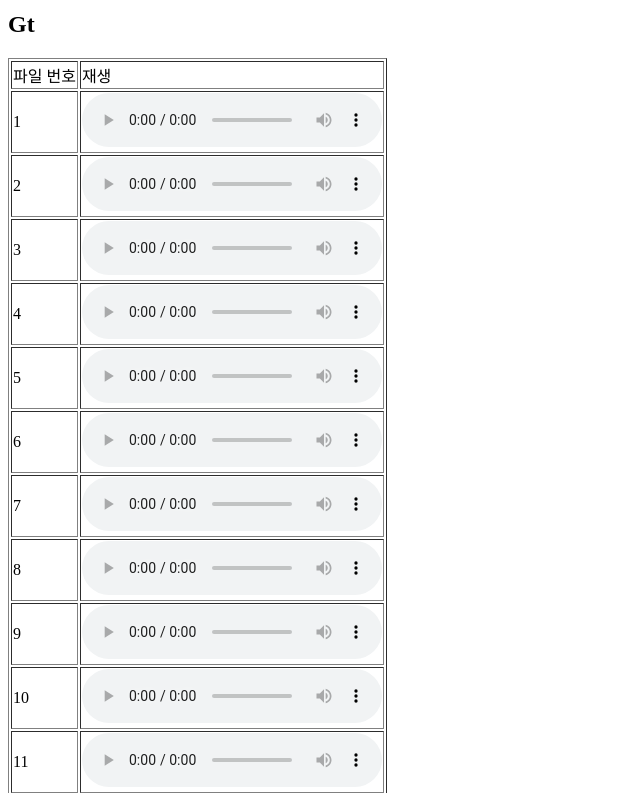
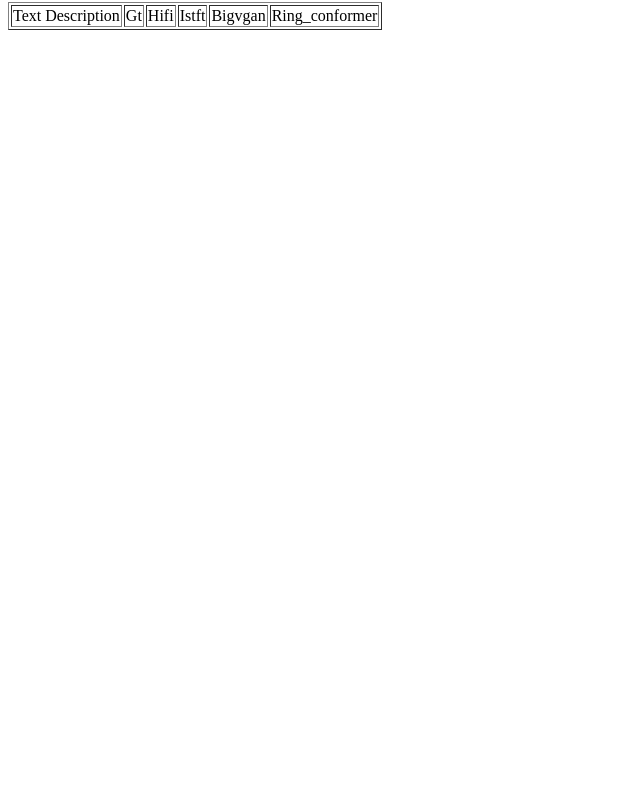
Before and after one commit to seongho608/seongho608.github.io, a plain HTML site: page index.html in a window 1280 px wide. Shown: the part 78-871 px from the top of the page, without its empty margins (0-640 px from the left). After the commit the page ends 800 px from the top, so only its background shows below. Drawn offline with Linux system fonts and the light colour scheme.

Commit message:
add audio samples

```diff
--- a/index.html
+++ b/index.html
@@ -2,49 +2,76 @@
 <html lang="en">
 <head>
     <meta charset="UTF-8">
-    <title>음성 샘플</title>
+    <title>Ring_VITS Demo</title>
 </head>
 <body>
-    <h1>음성 샘플 페이지</h1>
+    <h1>Ring_VITS Demo</h1>
 
     <div id="audioTables"></div>
 
     <script>
         const models = ['gt', 'hifi', 'istft', 'bigvgan', 'ring_conformer'];
         const numFiles = 30; // 각 디렉토리에 있는 파일 수
+        const textx = ["it is not possible to state with scientific certainty that a particular small group of fibers come from a certain piece of clothing",
+            "we have reached into the heart of the problem which is to provide such annual earnings for the lowest paid worker as will meet his minimum needs.",
+            "to select a sufficiently spacious piece of ground, and erect a prison which from foundations to roofs should be in conformity with the newest ideas.",
+            "it was hoped that their rulers would hire accommodation in the county prisons, and that the inferior establishments would in course of time disappear.",
+            "and this particular official took excellent care to select as residents for his own ward those most suitable from his own point of view.",
+            "The window was approximately one hundredtwenty feet away.",
+            "It is now possible for Presidents to travel the length and breadth of a land far larger than the United States",
+            "to inquire into and report upon the several jails and houses of correction in the counties, cities, and corporate towns within England and Wales",
+            "These were either satisfied with a makeshift, and modified existing buildings, without close regard to their suitability, or for a long time did nothing at all.",
+            "A number of people who resembled some of those in the photographs were placed under surveillance at the Trade Mart.",
+            "The boy declared he saw no one, and accordingly passed through without paying the toll of a penny.",
+            "But he did not like the risk of entering a room by the fireplace, and the chances of detection it offered.",
+            "the position of our Society that a work of utility might be also a work of art, if we cared to make it so.",
+            "Although all of the shots were a few inches high and to the right of the target,",
+            "nineteen dollars, ninety-five cents, plus one dollar, twenty-seven cents shipping charge, had been collected from the consignee, Hidell.",
+            "he left his wedding ring in a cup on the dresser in his room. He also left one hundred seventy dollars in a wallet in one of the dresser drawers.",
+            "There should be at least a full and fair trial given to these means of ending industrial warfare;",
+            "during which time a host of witnesses were examined, and the committee presented three separate reports,",
+            "During November the Dallas papers reported frequently on the plans for protecting the President, stressing the thoroughness of the preparations.",
+            "Two weeks pass, and at last you stand on the eastern edge of the plateau",
+            "The books and journals he was to keep were minutely specified, and his constant presence in or near the jail was insisted upon.",
+            "The bank enjoyed an excellent reputation, it had a good connection, and was supposed to be perfectly sound.",
+            "The keeper tries to appear unmoved, but his eye wanders anxiously over the combustible assembly.",
+            "There were at the moment in Newgate six convicts sentenced to death for forging wills.",
+            "The poorer prisoners were not in abject want, as in other prisons,",
+            "who was one of the first witnesses to alert the police to the Depository as the source of the shots, as has been discussed in chapter three.",
+            "There were others less successful.",
+            "Many years were to elapse before these objections should be fairly met and universally overcome.",
+            "Examination of the cartridge cases found on the sixth floor of the Depository Building",
+            "who were each required to send so large a number to Babylon, that in all there were collected no fewer than fifty thousand."
+        ]
 
         const container = document.getElementById('audioTables');
 
+        const mainTable = document.createElement('table');
+        mainTable.border = "1";
+        container.appendChild(mainTable);
+
+        const headerRow = mainTable.insertRow();
+        const descriptionHeaderCell = headerRow.insertCell();
+        descriptionHeaderCell.textContent = "Text Description";
         models.forEach(model => {
-            const modelHeader = document.createElement('h2');
-            modelHeader.textContent = model.charAt(0).toUpperCase() + model.slice(1);
-            container.appendChild(modelHeader);
+            const headerCell = headerRow.insertCell();
+            headerCell.textContent = model.charAt(0).toUpperCase() + model.slice(1);
+        });
 
-            const table = document.createElement('table');
-            table.border = "1";
-
-            const headerRow = table.insertRow();
-            const headerCell1 = headerRow.insertCell();
-            headerCell1.textContent = "파일 번호";
-            const headerCell2 = headerRow.insertCell();
-            headerCell2.textContent = "재생";
-
-            for (let i = 1; i <= numFiles; i++) {
-                const row = table.insertRow();
-                const cell1 = row.insertCell();
-                cell1.textContent = i;
-
-                const cell2 = row.insertCell();
+        texts.forEach((text, index) => {
+            const row = mainTable.insertRow();
+            const descriptionCell = row.insertCell();
+            descriptionCell.textContent = text;
+            models.forEach(model => {
+                const cell = row.insertCell();
                 const audio = document.createElement('audio');
                 audio.controls = true;
                 const source = document.createElement('source');
-                source.src = `audio_samples/${model}/${i}.wav`;
+                source.src = `audio_samples/${model}/${index + 1}.wav`; // Adjust path as needed
                 source.type = 'audio/wav';
                 audio.appendChild(source);
-                cell2.appendChild(audio);
-            }
-
-            container.appendChild(table);
+                cell.appendChild(audio);
+            });
         });
     </script>
 </body>
```
